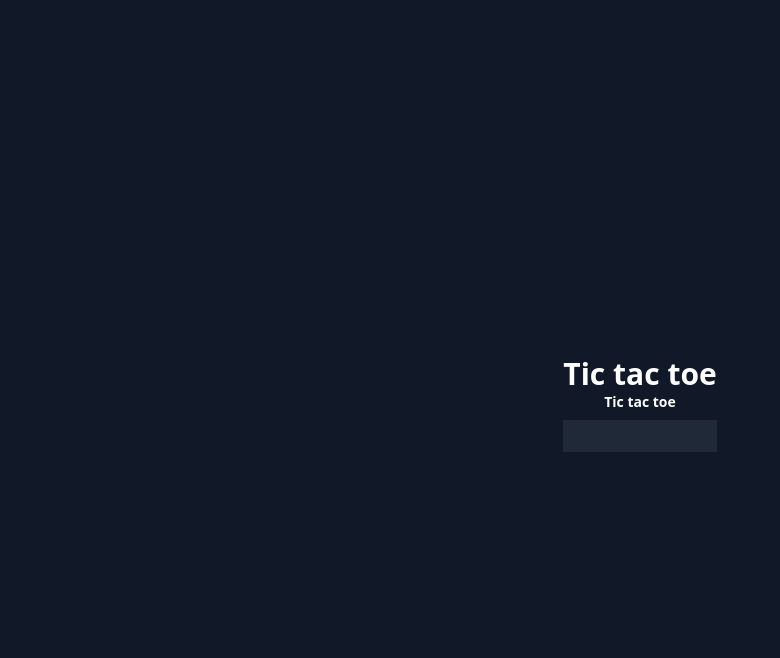
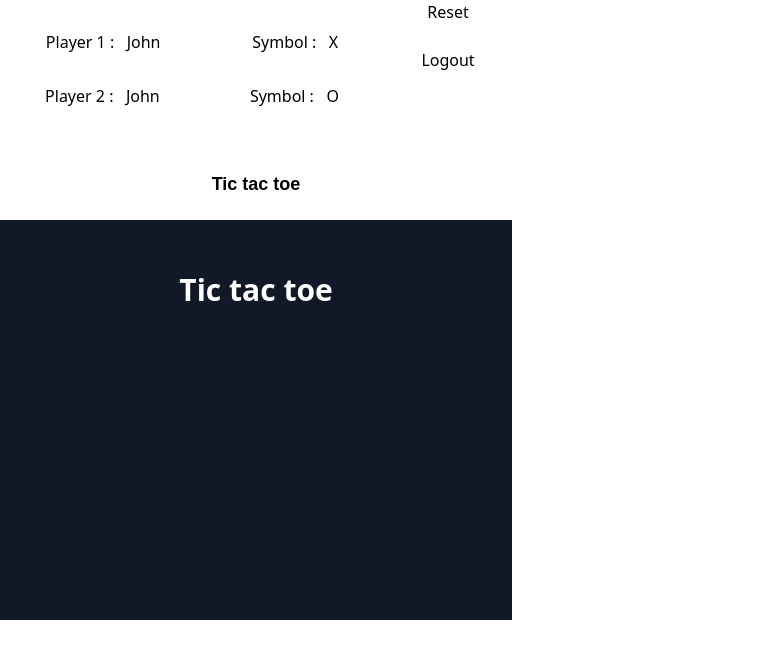
Before and after one commit to Anandkr21/Tic-Tac-Toe_Game, a plain HTML site: page frontend/index.html in a window 1280 px wide. Shown: the whole page, without its empty margins (0-780 px from the left). Drawn offline with nearby package versions, Linux system fonts and the light colour scheme.

Commit message:
game board modified

```diff
--- /dev/null
+++ b/frontend/index.css
@@ -0,0 +1,97 @@
+.main-container {
+    /* background-color: #111827; */
+    width: 100%;
+    height: 100%;
+    /* border: 5px solid green; */
+    display: flex;
+}
+
+.game-container {
+    width: 40%;
+    height: 100%;
+    /* border: 3px solid black; */
+}
+
+.user-board {
+    width: 100%;
+    height: 220px;
+    /* border: 2px solid orange; */
+
+}
+
+.user-container {
+    width: 100%;
+    height: 70%;
+    display: flex;
+    /* border: 3px solid green; */
+}
+
+.player-detail {
+    width: 75%;
+    height: 100%;
+
+    /* border: 2px solid black; */
+}
+
+.player-1,
+.player-2 {
+    display: flex;
+    margin-top: 30px;
+    justify-content: space-around;
+}
+
+.logout-section {
+    width: 25%;
+    height: 100%;
+    text-align: center;
+    /* border: 5px solid blue; */
+}
+
+
+.message {
+    width: 100%;
+    height: 70px;
+    /* border: 3px solid brown; */
+}
+
+#message {
+    color: black;
+    font-family: sans-serif;
+    margin-top: 20px;
+    font-size: 18px;
+    text-align: center;
+}
+
+.game-board {
+    width: 100%;
+    height: 400px;
+    /* border: 2px solid blue; */
+}
+
+#block {
+    /* border: 4px solid red; */
+    height: 100%;
+}
+
+
+
+.gridbox {
+
+    display: grid;
+    grid-template-columns: repeat(3, 1fr);
+    row-gap: 4px;
+    column-gap: 0px;
+    /* border: 4px solid red; */
+}
+
+#board {
+    width: 260px;
+    height: 260px;
+    gap: 5px;
+}
+
+#chat-container {
+    width: 60%;
+    height: 100%;
+    /* border: 3px solid red; */
+}
--- a/frontend/index.html
+++ b/frontend/index.html
@@ -5,17 +5,48 @@
     <meta charset="UTF-8">
     <meta http-equiv="X-UA-Compatible" content="IE=edge">
     <meta name="viewport" content="width=device-width, initial-scale=1.0">
-    <title>Tic-Tac-Toe Game</title>
+    <title>game</title>
+    <link rel="stylesheet" href="index.css">
 </head>
 
 <body>
-    <div class="bg-gray-900 w-screen h-screen text-center grid place-content-center">
-        <h1 class="text-3xl text-white font-bold">Tic tac toe</h1>
-        <h1 class=" text-sm text-white font-bold" id="message">Tic tac toe</h1>
+    <div class="main-container">
+        <div class="game-container">
+            <div class="user-board">
+                <div class="user-container">
+                    <div class="player-detail">
+                        <div class="player-1">
+                            <div class="name">Player 1 : &nbsp; <span>John</span></div>
+                            <div class="symbol">Symbol : &nbsp; <span>X</span></div>
+                        </div>
+                        <div class="player-2">
+                            <div class="name">Player 2 : &nbsp; <span>John</span></div>
+                            <div class="symbol">Symbol : &nbsp; <span>O</span></div>
+                        </div>
+                    </div>
+                    <div class="logout-section">
+                        <h4>Reset</h4><br>
+                        <h4>Logout</h4>
+                    </div>
+                </div>
+                <div class="message">
+                    <h1 class=" text-sm text-white font-bold" id="message">Tic tac toe</h1>
+                </div>
+            </div>
+            <div class="game-board">
+                <div class="bg-gray-900 text-center grid place-content-center" id="block">
+                    <h1 class="text-3xl text-white font-bold">Tic tac toe</h1>
 
-        <!-- Game board container  -->
-        <div class="mt-2 gap-3 bg-gray-800 w-full h-full grid grid-rows-3 grid-cols-3" id="board">
-            <!-- Appending game board from client side  -->
+
+                    <!-- Game board container  -->
+                    <div class="gridbox" id="board">
+                        <!-- Appending game board from client side  -->
+                    </div>
+                </div>
+            </div>
+        </div>
+        <div id="chat-container">
+
         </div>
     </div>
 </body>
--- a/frontend/index.js
+++ b/frontend/index.js
@@ -2,6 +2,7 @@ let user = null;
 let users = []
 let turn = ''
 let board = []
+
 
 //Connecting from Server
 var socket = io('http://localhost:5000',
@@ -79,7 +80,7 @@ function renderBoard() {
     let boardDiv = document.getElementById('board');
     let boardHTML = '';
     for (let i = 0; i < board.length; i++) {
-        boardHTML += `<div onclick = "handleClick(${i})"  class="cursor-pointer w-32 h-32 text-5xl text-white grid place-content-center board-2 border  ${board[i] === 'o' ? 'bg-red-500' : board[i] == 'x' ? 'bg-green-500' : ""}"> ${board[i]}</div>`
+        boardHTML += `<div onclick = "handleClick(${i})"  class="cursor-pointer w-20 h-20 text-5xl text-white grid place-content-center board-2 border  ${board[i] === 'o' ? 'bg-red-500' : board[i] == 'x' ? 'bg-green-500' : ""}"> ${board[i]}</div>`
     }
     boardDiv.innerHTML = boardHTML;
 }
```
